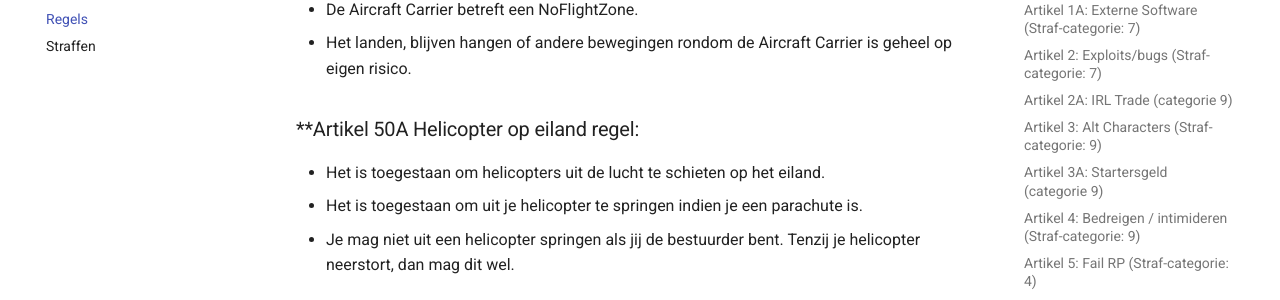
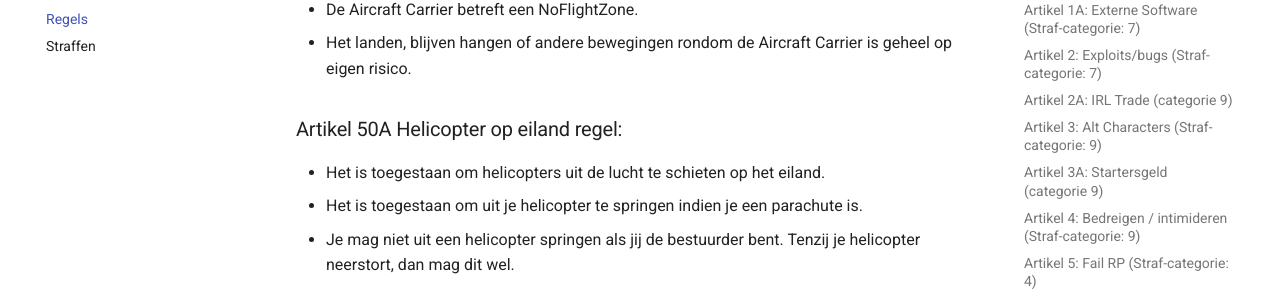
Before and after one commit to ZuiderVeenRP/apv, an MkDocs documentation site: the page built from docs/algemeen.md, in a window 1280 px wide and 900 px high, scrolled down 19639 px. Shown: the part 143-443 px from the top of the window. Built offline with MkDocs 1.6.1 and Material for MkDocs 9.7.7, drawn with Linux system fonts in a browser that asks for light colours; comment, search, counter and statistics services are not loaded.

```diff
--- a/docs/algemeen.md
+++ b/docs/algemeen.md
@@ -434,7 +434,7 @@
 - De Aircraft Carrier betreft een NoFlightZone.
 - Het landen, blijven hangen of andere bewegingen rondom de Aircraft Carrier is geheel op eigen risico.
 
-### **Artikel 50A Helicopter op eiland regel:
+### Artikel 50A Helicopter op eiland regel:
 - Het is toegestaan om helicopters uit de lucht te schieten op het eiland.
 - Het is toegestaan om uit je helicopter te springen indien je een parachute is.
 - Je mag niet uit een helicopter springen als jij de bestuurder bent. Tenzij je helicopter neerstort, dan mag dit wel.
```
